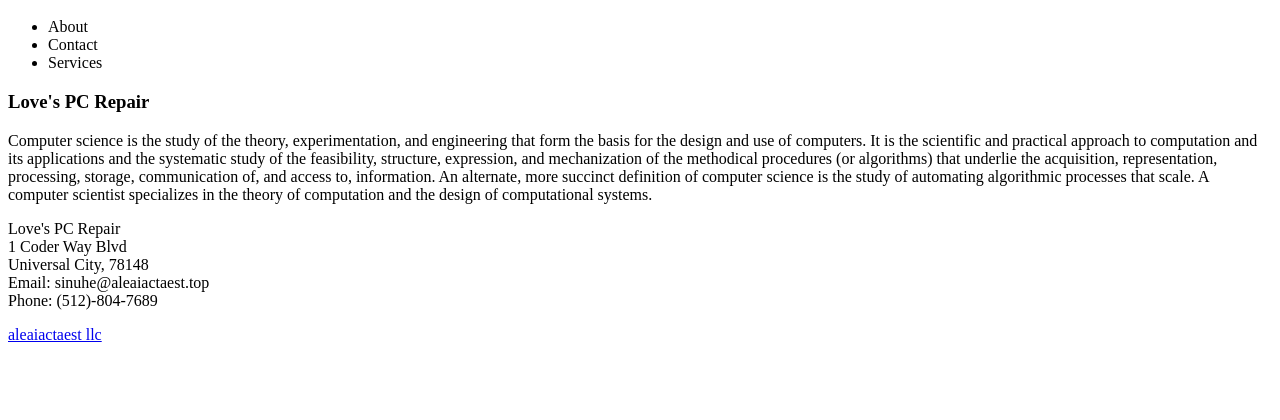
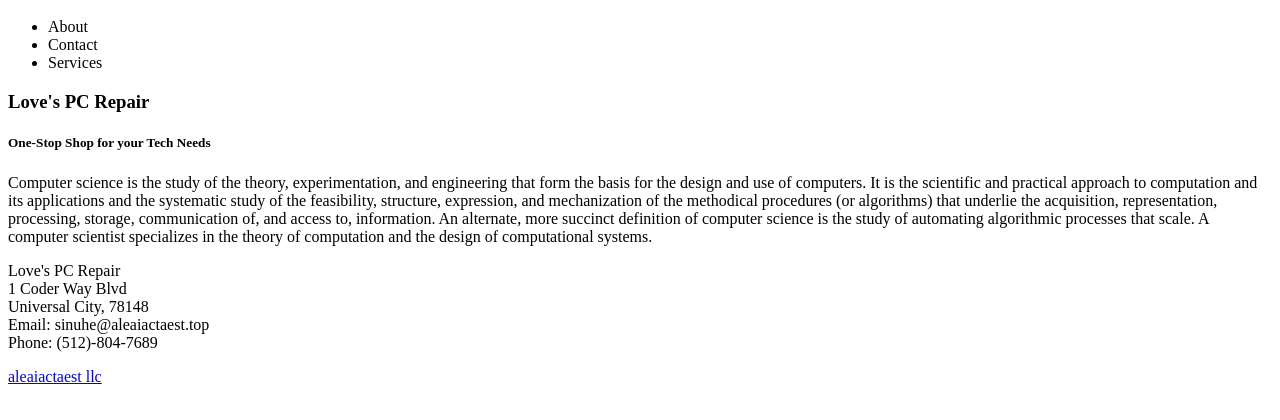
Before and after one commit to sadieleob-zz/sinuhe_web1, a plain HTML site: page index.html in a window 1280 px wide. Shown: the part 48-468 px from the top of the page. Drawn offline with Linux system fonts and the light colour scheme.

Commit message:
Update index.html

```diff
--- a/index.html
+++ b/index.html
@@ -10,6 +10,7 @@
           </header>
             <div>
                 <h3>Love's PC Repair</h3>
+                  <h5>One-Stop Shop for your Tech Needs</h5>
                 <p>
                         Computer science is the study of the theory, experimentation,
                       and engineering that form the basis for the design and use
```
